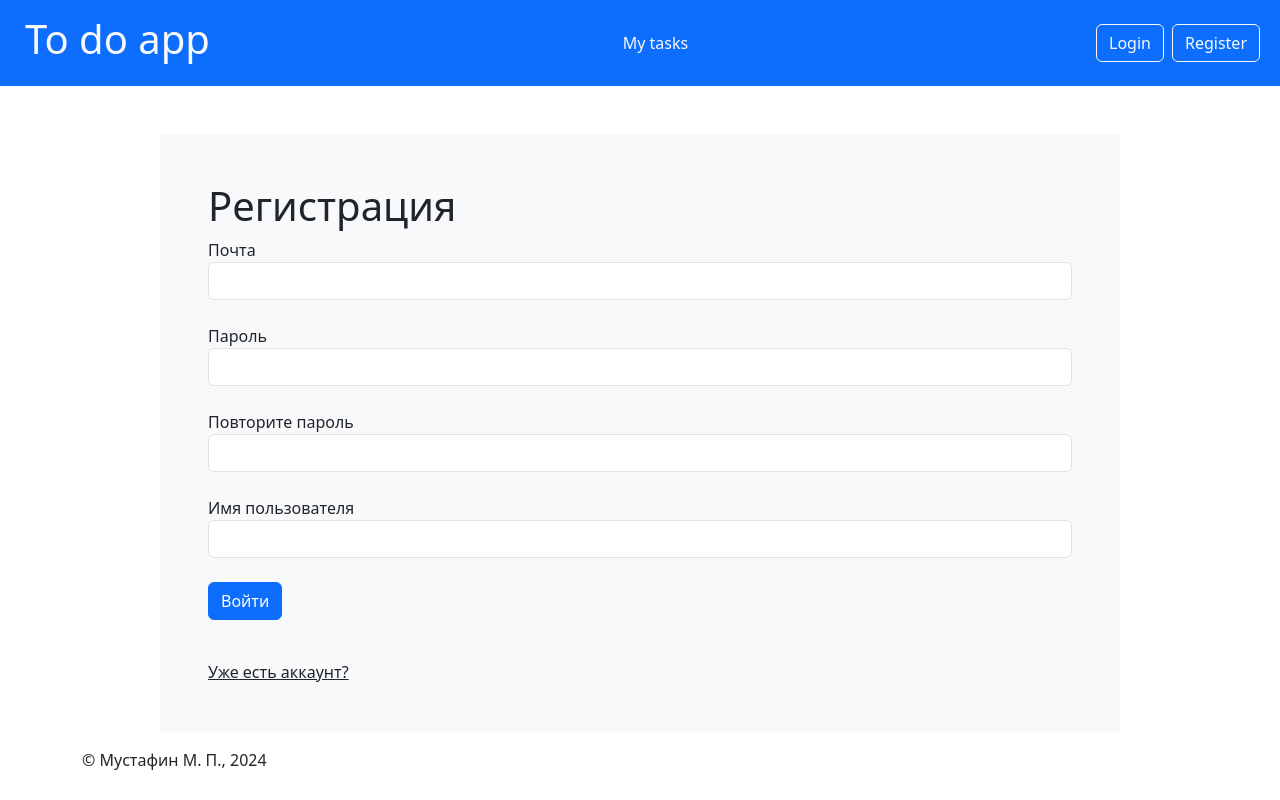
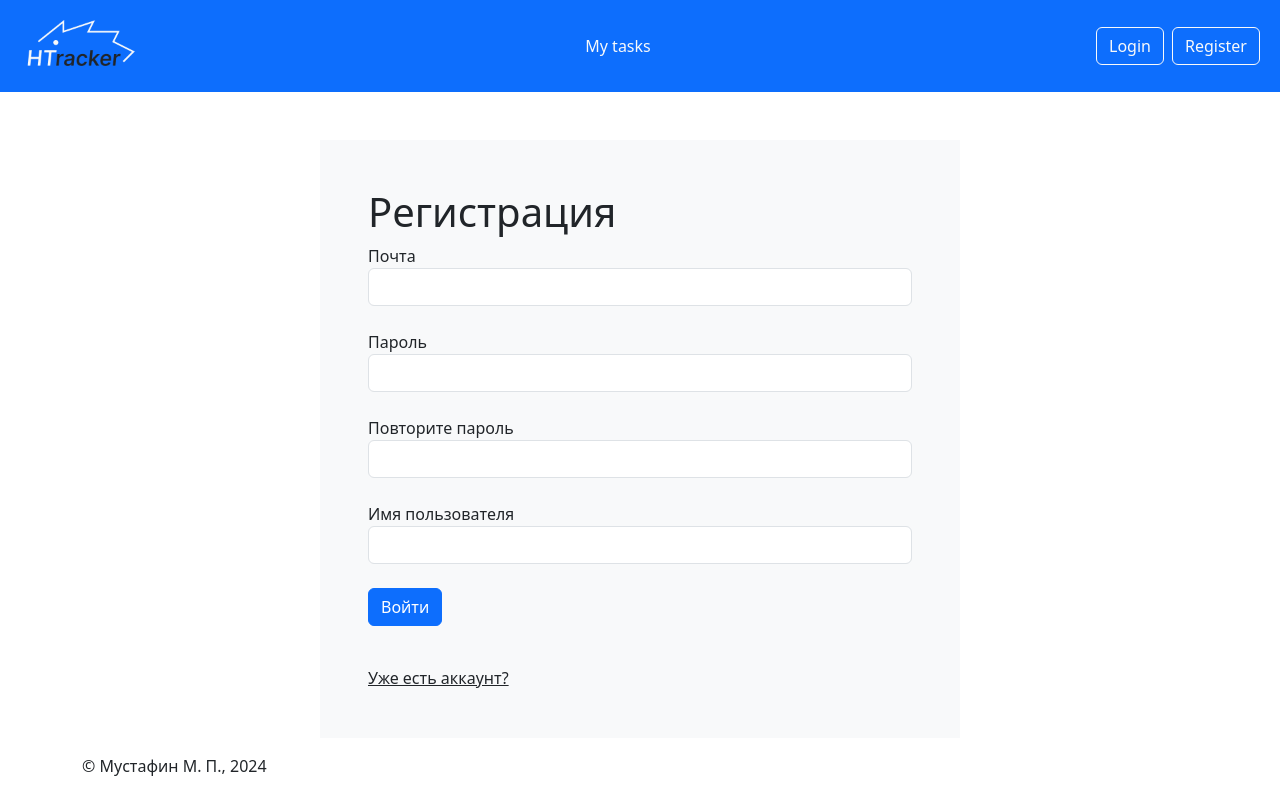
Before and after one commit to MustafinMP/TaskTrackerFlask, a Flask app: page /auth/register in a window 1280 px wide. Run offline with Flask 3, Linux system fonts and the light colour scheme.

Commit message:
Add new styles

```diff
--- a/templates/auth/login.html
+++ b/templates/auth/login.html
@@ -1,7 +1,7 @@
 {% extends "basic_template.html" %}
 
 {% block content %}
-<form action="" method="post" class="mb-3 m-5 mx-auto p-5 w-75 bg-light needs-validation" novalidate>
+<form action="" method="post" class="mb-3 m-5 mx-auto p-5 w-50 bg-light needs-validation" novalidate>
     <h1>Авторизация</h1>
     {{ form.hidden_tag() }}
     <div>
--- a/templates/auth/register.html
+++ b/templates/auth/register.html
@@ -1,7 +1,7 @@
 {% extends "basic_template.html" %}
 
 {% block content %}
-<form action="" method="post" class="mb-3 m-5 mx-auto p-5 w-75 bg-light">
+<form action="" method="post" class="mb-3 m-5 mx-auto p-5 w-50 bg-light">
 <h1>Регистрация</h1>
     {{ form.hidden_tag() }}
     <div>
--- a/templates/basic_template.html
+++ b/templates/basic_template.html
@@ -16,7 +16,7 @@
 <header class="bg-primary">
     <div class="navbar">
         <div class="container-fluid">
-            <a href="/" class="btn text-light"><p class="h1">To do app</p></a>
+            <a href="/" class="m-2"><img src="../static/img/HTrackerLogoHorizontal.png" alt="HTracker" style="width: 120px; height: 60px"/></a>
             <nav class="navbar">
                 <a href="/tasks" class="btn text-light me-2">My tasks</a>
             </nav>
--- a/templates/tasks/create.html
+++ b/templates/tasks/create.html
@@ -1,7 +1,7 @@
 {% extends "basic_template.html" %}
 
 {% block content %}
-<form action="" method="post" class="mb-3 m-5 mx-auto p-5 w-75 bg-light">
+<form action="" method="post" class="mb-3 m-5 mx-auto p-5 w-50 bg-light">
 <h1>Добавить задачу</h1>
     {{ form.hidden_tag() }}
     <div>
```
Also changed, not shown: tasks/blueprint.py (+7 -1 lines), templates/tasks/show_task.html (+21 -0 lines), static/img/HTrackerLogo.png (added), static/img/HtrackerLogoHorizontal.png (added).
